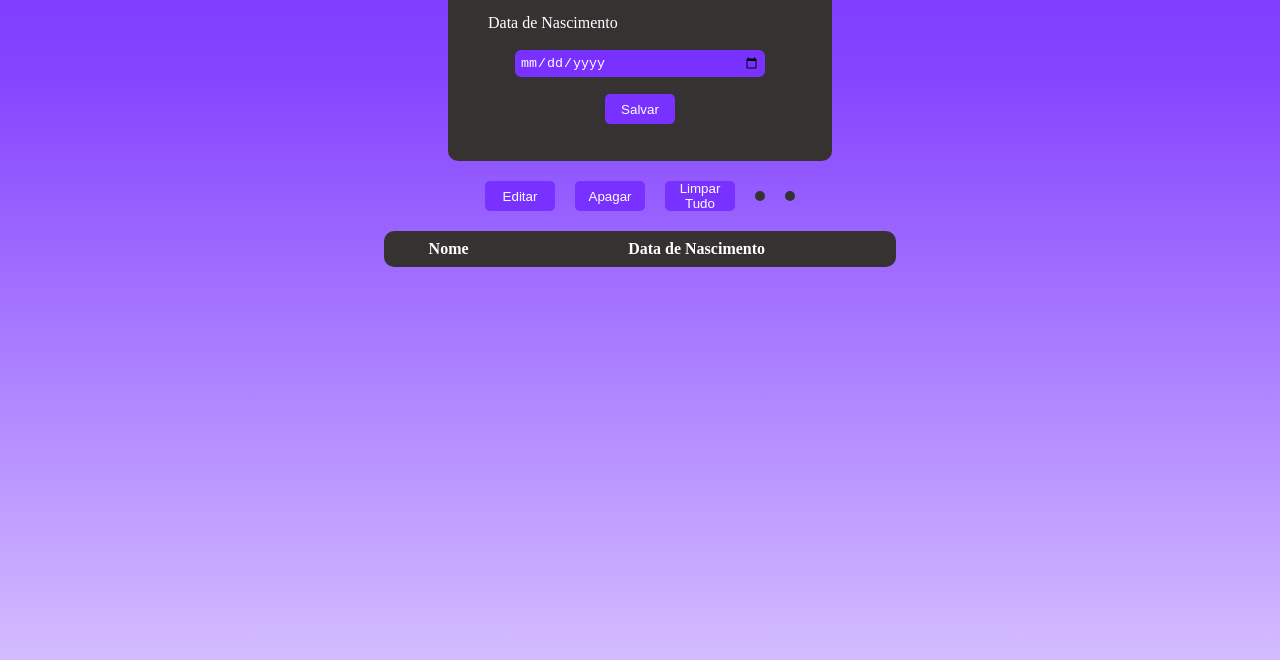
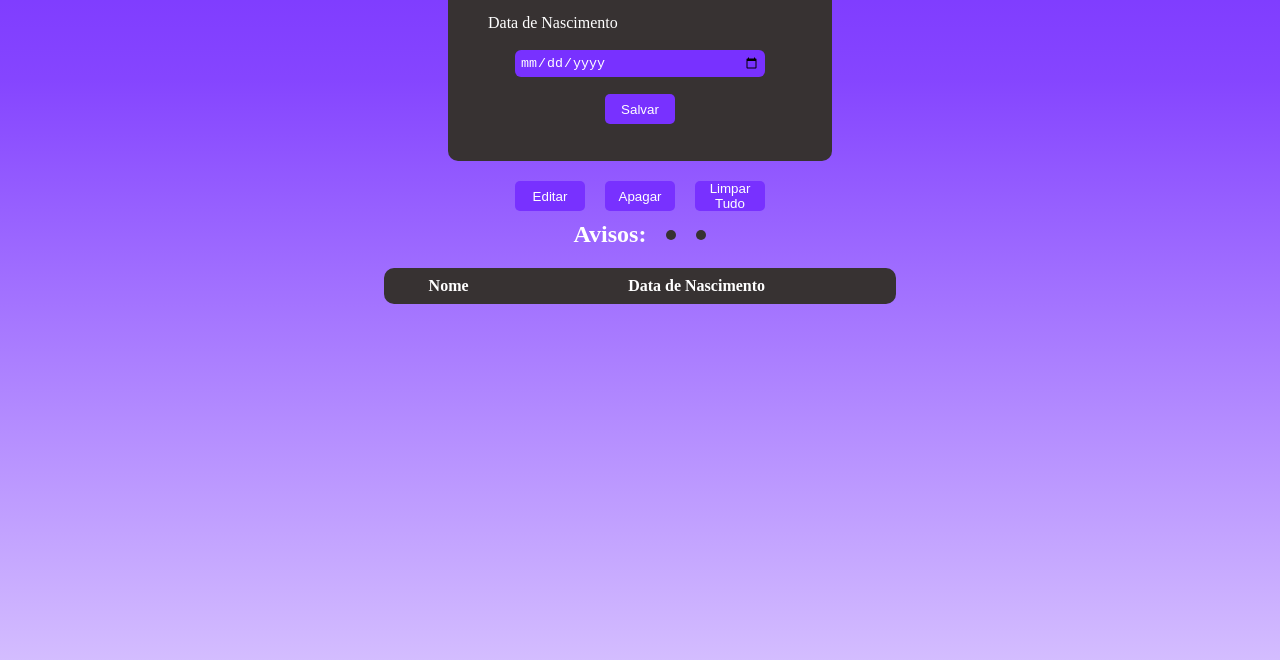
Before and after one commit to LuisFernandoPBPereira/CRUD-JS, a plain HTML site: page index.html in a window 1280 px wide. Shown: the part 120-780 px from the top of the page. Drawn offline with Linux system fonts and the light colour scheme.

Commit message:
Changing somethings in CSS, HTML and JS

```diff
--- a/index.css
+++ b/index.css
@@ -128,3 +128,12 @@ tr{
     border-radius: 10px;
     /* text-shadow: 1px 1px black; */
 }
+
+#status{
+    display: flex;
+    justify-content: center;
+    align-items: center;
+    gap: 20px;
+    margin-top: 10px;
+    border-radius: 10px;
+}
--- a/index.html
+++ b/index.html
@@ -36,6 +36,9 @@
             <button onclick="edit()">Editar</button>
             <button onclick="deleteItem()">Apagar</button>
             <button onclick="deleteAll()">Limpar Tudo</button>
+        </div>
+        <div id="status">
+            <h2>Avisos:</h2>
             <span id="warning"></span>
             <span id="success"></span>
         </div>
--- a/index.js
+++ b/index.js
@@ -160,10 +160,10 @@ function edit(){
 
                     //i recebe o tamanho do localStorage para encerrar o FOR
                     i = localStorage.length
+                    success.innerHTML = "Usuário editado com sucesso!"
                 }
             }
         }
-        success.innerHTML = "Usuário editado com sucesso!"
     }
     catch(error){
         warning.innerHTML = "Operação Cancelada"
@@ -194,9 +194,9 @@ function deleteItem(){
 
                 console.log(JSON.parse(localStorage[i]).statusUser);
                 getTr.remove()
+                success.innerHTML = "Usuário apagado com sucesso!"
             }
         }
-        success.innerHTML = "Usuário apagado com sucesso!"
     }
     catch(error){
         warning.innerHTML = "Operação Cancelada"
```
